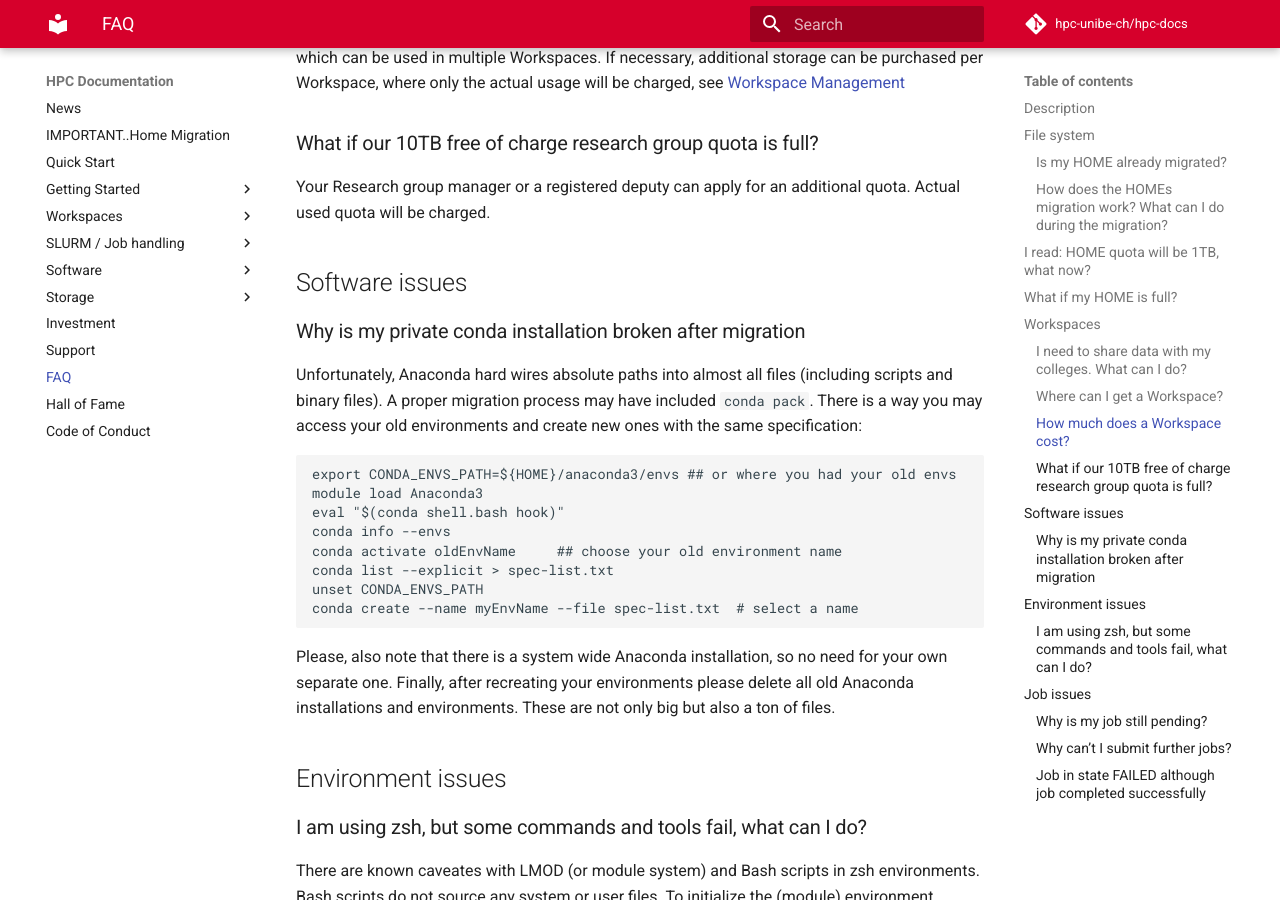
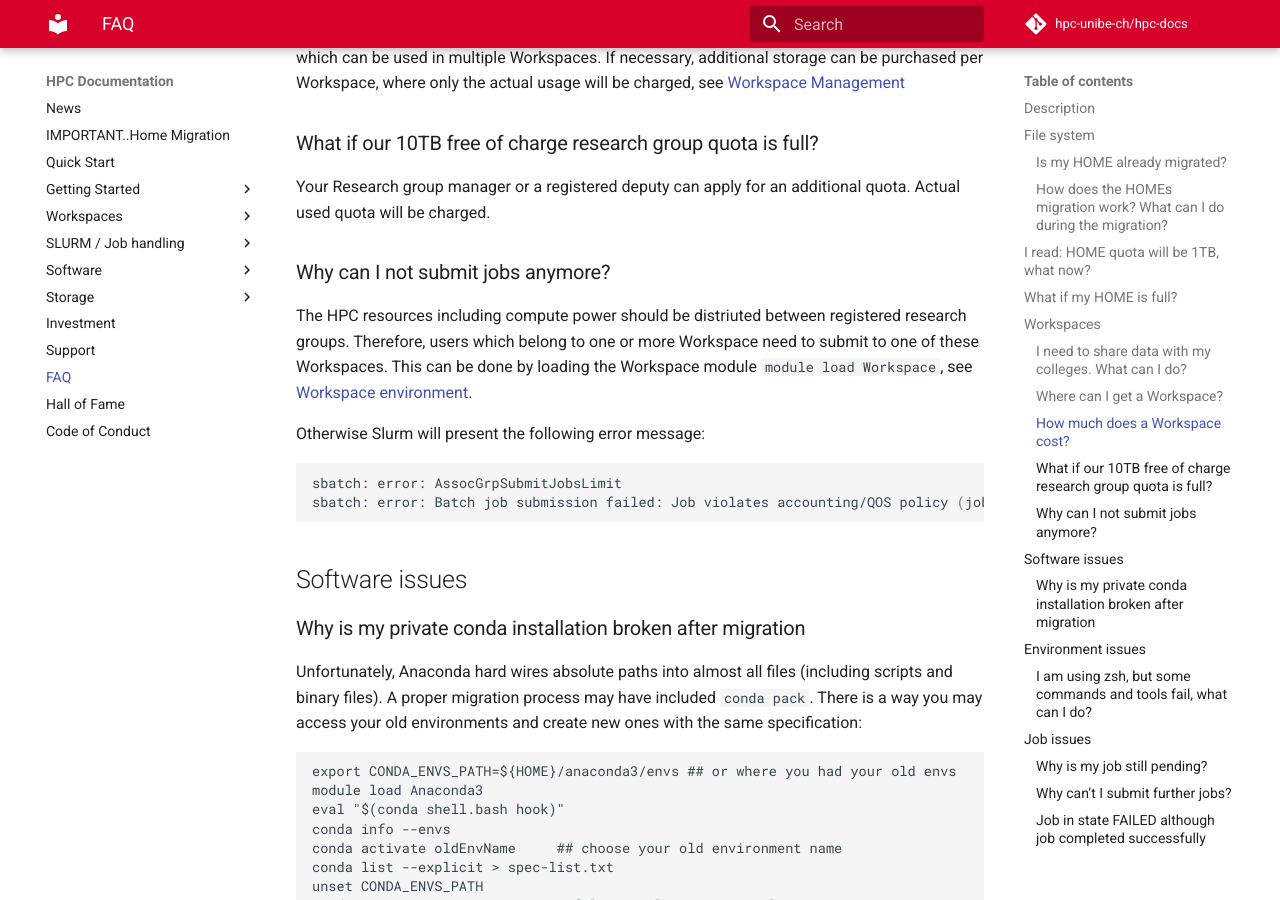
Before and after one commit to hpc-unibe-ch/hpc-unibe-ch.github.io, an MkDocs documentation site: the page built from docs/general/faq.md, in a window 1280 px wide and 900 px high, scrolled down 2106 px. Built offline with MkDocs 1.6.1 and Material for MkDocs 9.7.7, drawn with Linux system fonts in a browser that asks for light colours; comment, search, counter and statistics services are not loaded.

Commit message:
WS: Slurm submit issue

````diff
--- a/docs/general/faq.md
+++ b/docs/general/faq.md
@@ -67,6 +67,15 @@ If necessary, additional storage can be purchased per Workspace, where only the
 
 ### What if our 10TB free of charge research group quota is full?
 Your Research group manager or a registered deputy can apply for an additional quota. Actual used quota will be charged.
+
+### Why can I not submit jobs anymore?
+The HPC resources including compute power should be distriuted between registered research groups. Therefore, users which belong to one or more Workspace need to submit to one of these Workspaces. This can be done by loading the Workspace module `module load Workspace`, see [Workspace environment](../hpc_workspaces/environment.md).
+
+Otherwise Slurm will present the following error message:
+```Bash
+sbatch: error: AssocGrpSubmitJobsLimit
+sbatch: error: Batch job submission failed: Job violates accounting/QOS policy (job submit limit, user's size and/or time limits)
+```
 
 ## Software issues
 ### Why is my private conda installation broken after migration
````
Also changed, not shown: docs/hpc-workspaces/environment.md (+3 -1 lines).
